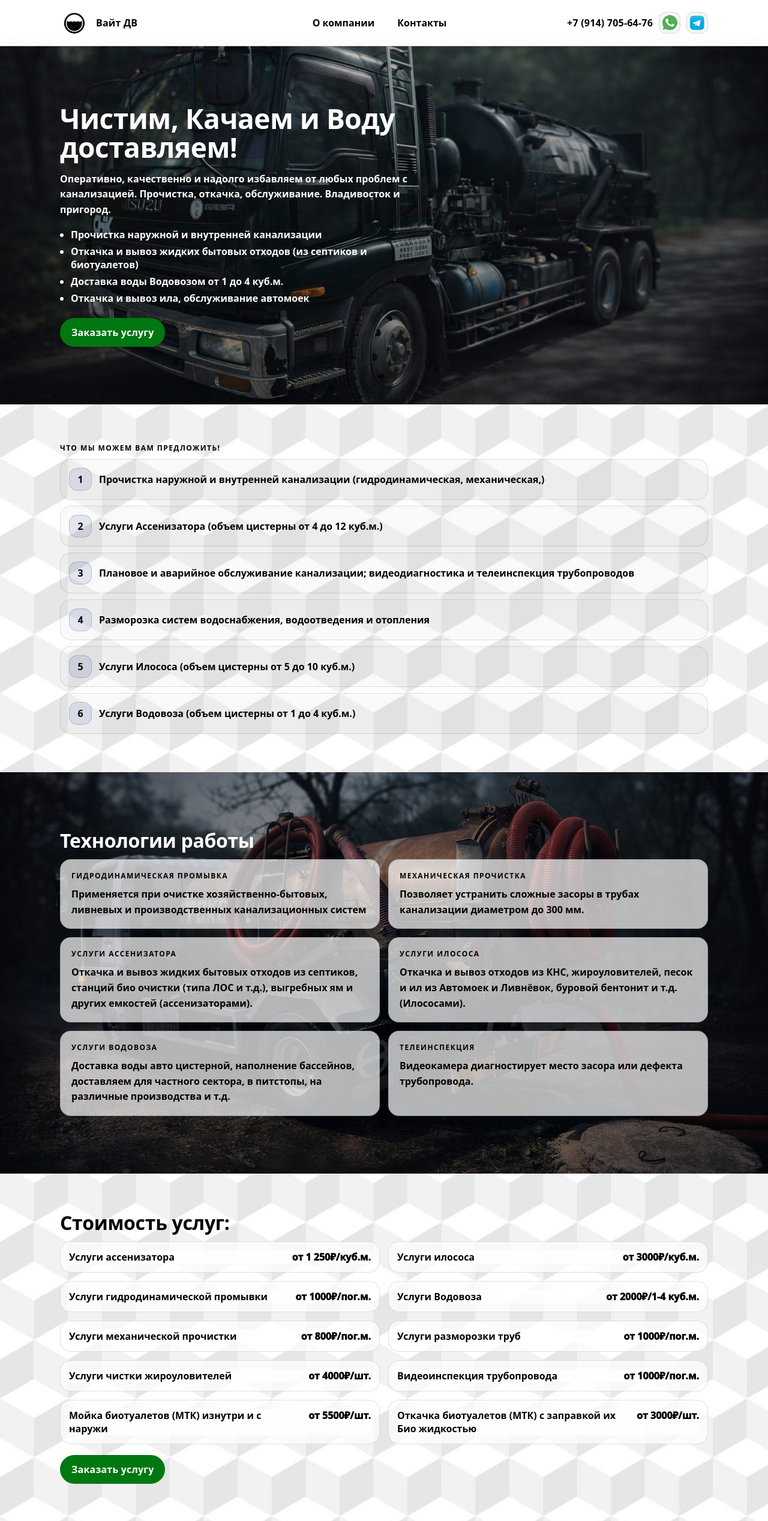
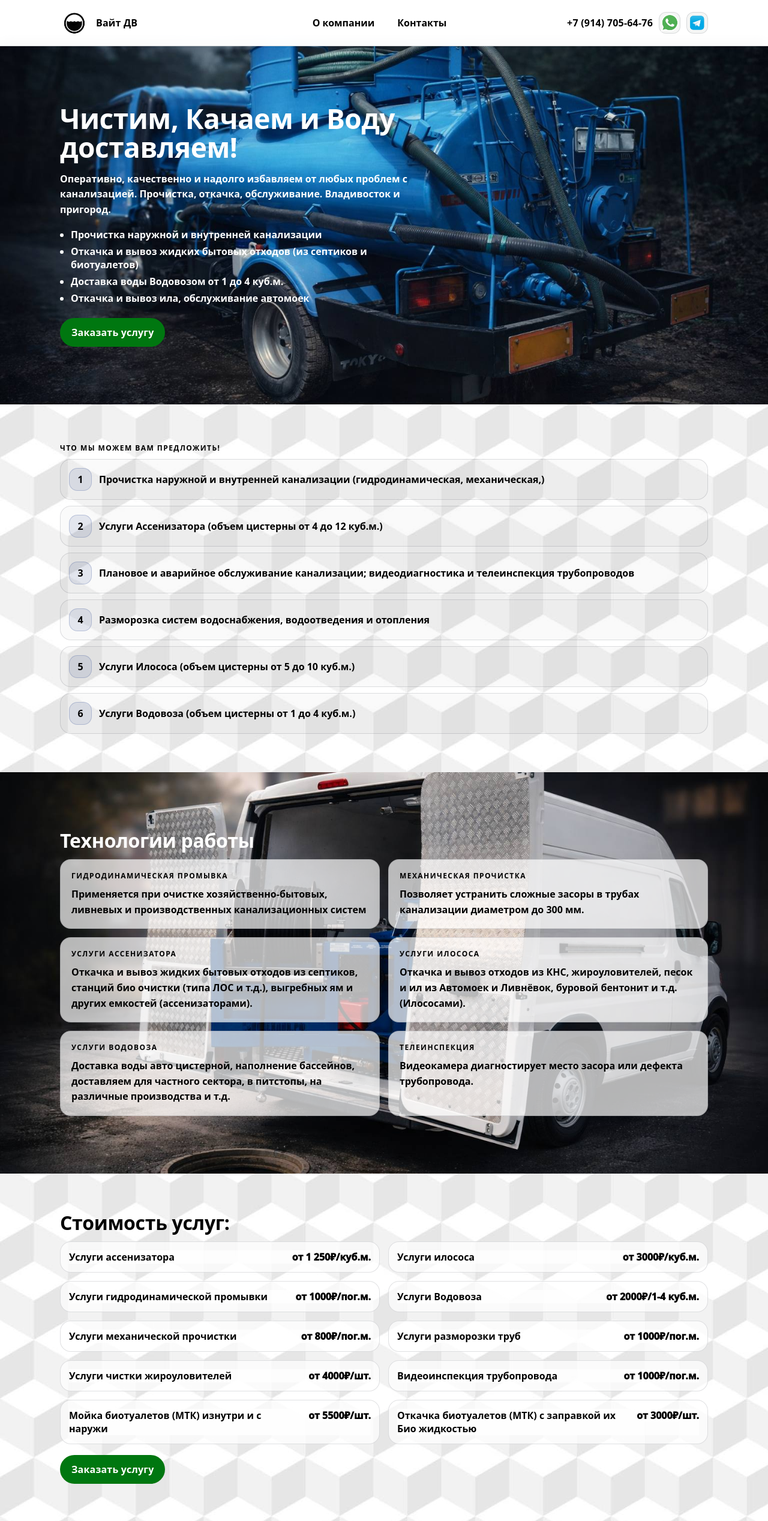
Before and after one commit to AndreyLyulekin/Bondarenko, a Next.js app: page / in a window 1280 px wide. Shown: the top 2535 px of the page at 60% size. Built offline with nearby package versions, Linux system fonts and the light colour scheme.

Commit message:
try new bgs

```diff
--- a/src/app/page.module.css
+++ b/src/app/page.module.css
@@ -12,7 +12,7 @@
   color: var(--textWhite) !important;
 }
 
-.transparent{
+.transparent {
   background: transparent !important;
 }
 
@@ -142,7 +142,23 @@
 
 .hero {
   padding: 96px 0;
-  background-image: linear-gradient(rgba(0, 0, 0, 0.2), rgba(0, 0, 0, 0.4)), url('../../public/backgroundMain.jpg');
+  background-image: url('../../public/backgroundMain_4.jpg');
+  background-position: center;
+  background-repeat: no-repeat;
+  background-size: cover;
+}
+
+.tech {
+  padding: 96px 0;
+  background-image: url('../../public/backgroundMain_2.jpg');
+  background-position: center;
+  background-repeat: no-repeat;
+  background-size: cover;
+}
+
+.about {
+  padding: 64px 0;
+  background-image: linear-gradient(rgba(0, 0, 0, 0.4), rgba(0, 0, 0, 0.4)), url('../../public/backgroundMain_5.jpg');
   background-position: center;
   background-repeat: no-repeat;
   background-size: cover;
@@ -160,14 +176,6 @@
   font-size: clamp(28px, 4vw, 46px);
   line-height: 1.05;
   letter-spacing: -0.5px;
-}
-
-.tech {
-  padding: 96px 0;
-  background-image: linear-gradient(rgba(0, 0, 0, 0.2), rgba(0, 0, 0, 0.4)), url('../../public/backgroundMain_3.jpg');
-  background-position: center;
-  background-repeat: no-repeat;
-  background-size: cover;
 }
 
 .lead {
@@ -397,14 +405,6 @@
   margin-bottom: 10px;
 }
 
-.about {
-  padding: 64px 0;
-  background-image: linear-gradient(rgba(0, 0, 0, 0.2), rgba(0, 0, 0, 0.4)), url('../../public/backgroundMain_2.jpg');
-  background-position: center;
-  background-repeat: no-repeat;
-  background-size: cover;
-}
-
 .priceRow {
   display: flex;
   align-items: baseline;
@@ -449,6 +449,10 @@
 }
 
 @media (max-width: 740px) {
+  .section {
+    padding: 48px 0;
+  }
+
   .hero {
     padding: 48px 0;
   }
--- a/src/content/site.ru.json
+++ b/src/content/site.ru.json
@@ -204,7 +204,7 @@
       },
       {
         "titleLines": ["Комплексное проведение работ любой сложности"],
-        "img": "backgroundMain_4.jpg"
+        "img": "backgroundMain_2.jpg"
       },
       {
         "titleLines": ["Самые квалифицированные специлисты с тысячалетним стажем каждый"],
```
Also changed, not shown: public/backgroundMain_5.jpg (added).
